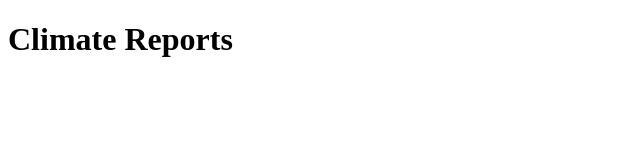
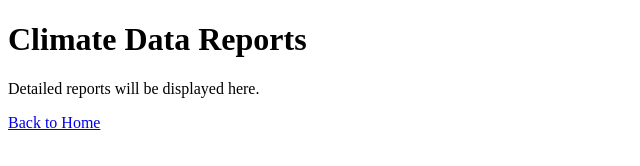
Before and after one commit to Anaboh/climatesense-a1, a plain HTML site: page templates/reports.html in a window 1280 px wide. Shown: the whole page, without its empty margins (0-640 px from the left). Drawn offline with Linux system fonts and the light colour scheme.

Commit message:
Update reports.html

```diff
--- a/templates/reports.html
+++ b/templates/reports.html
@@ -1,11 +1,12 @@
 <!DOCTYPE html>
 <html>
 <head>
-    <title>Reports</title>
+    <title>Climate Reports</title>
     <link rel="icon" href="/static/favicon.ico">
 </head>
 <body>
-    <h1>Climate Reports</h1>
-    <!-- Report content here -->
+    <h1>Climate Data Reports</h1>
+    <p>Detailed reports will be displayed here.</p>
+    <a href="/">Back to Home</a>
 </body>
 </html>
```
